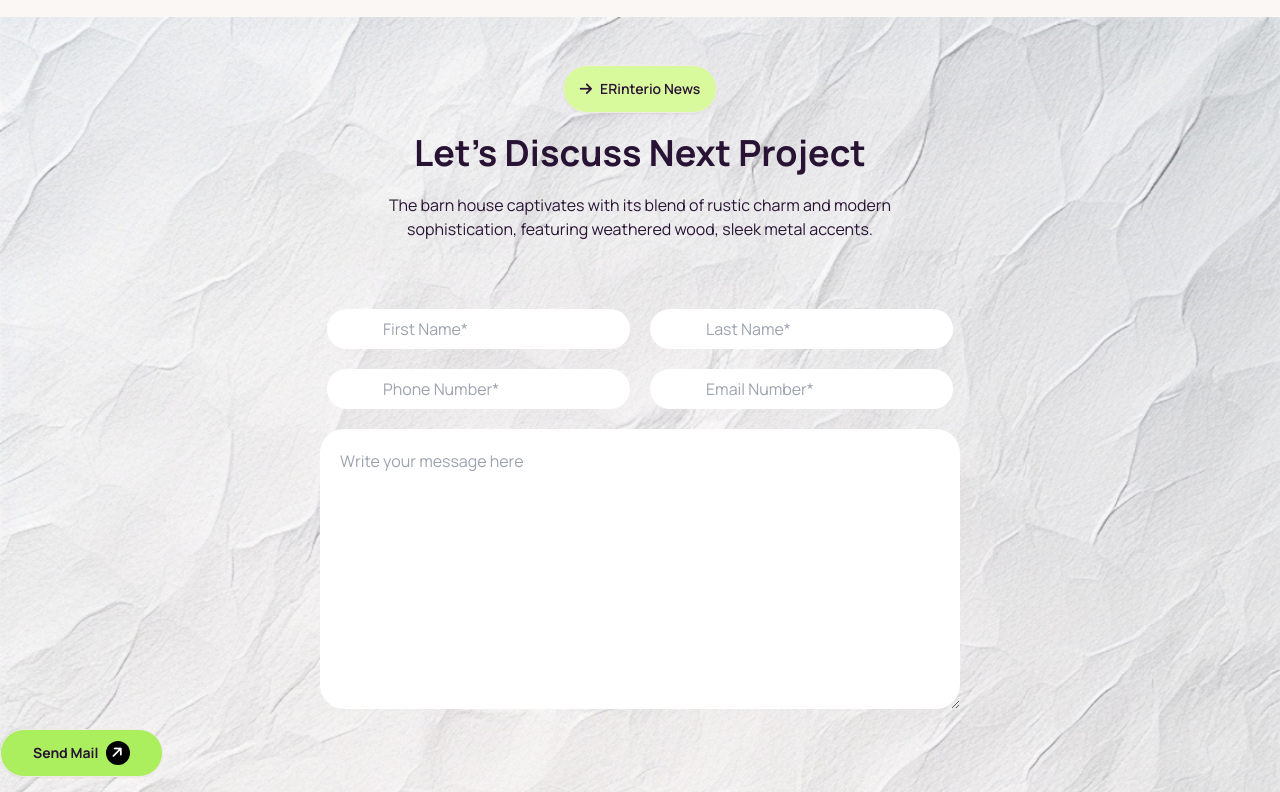
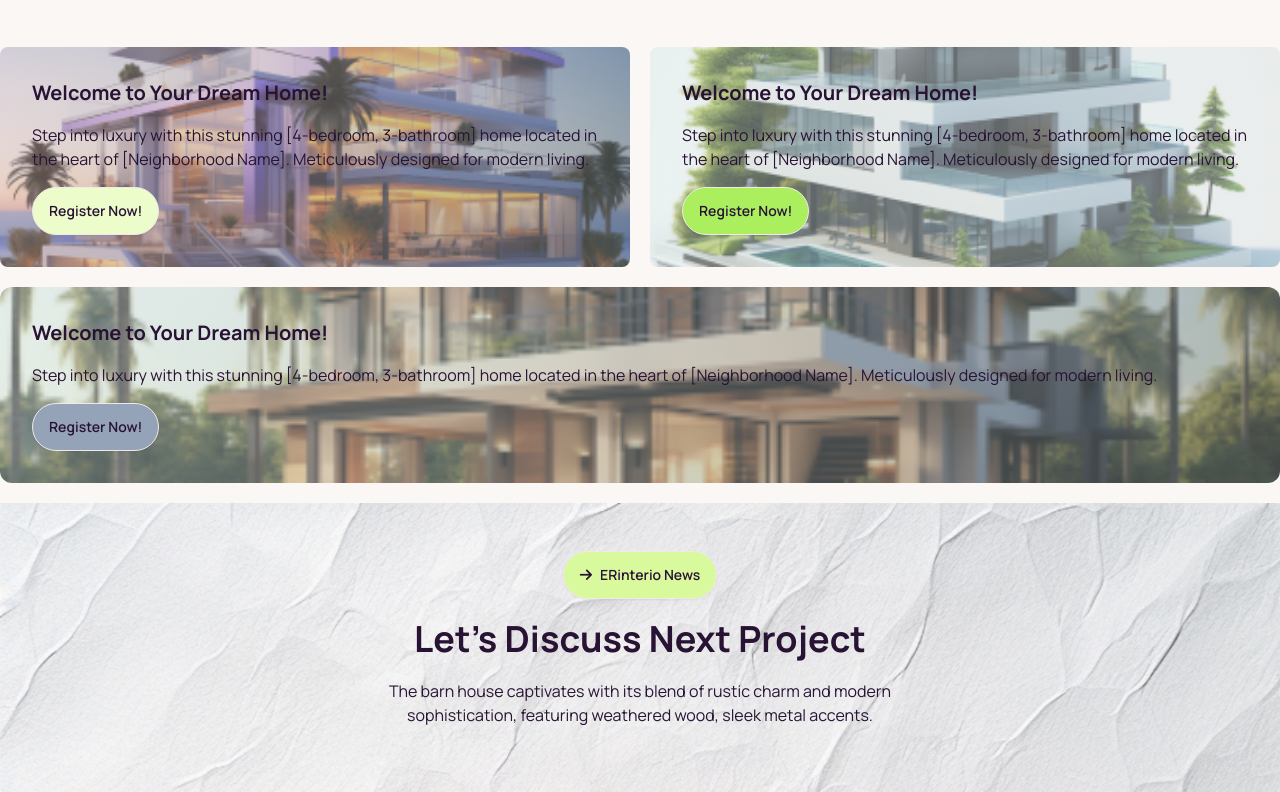
Before and after one commit to dilara369/Assignment-3, a plain HTML site: page index.html in a window 1280 px wide. Shown: the part 2626-3418 px from the top of the page. Drawn offline with nearby package versions, Linux system fonts and the light colour scheme.

Commit message:
third commit

```diff
--- a/index.html
+++ b/index.html
@@ -127,7 +127,7 @@
           class="w-4/5 mx-auto lg:flex justify-center items-center space-x-8 p-5 max-sm:space-y-5"
         >
           <div class="space-y-3">
-            <button class="btn rounded-3xl px-8 py-0 bg-white">
+            <button class="btn rounded-3xl px-8 py-0 bg-white max-sm:items-center justify-center">
               <i class="fa-solid fa-arrow-right"></i>About Us
             </button>
             <h1
@@ -293,6 +293,37 @@
           </div>
         </div>
       </section>
+    <!-- unique section    -->
+    <div class="grid lg:grid-cols-2 grid-cols-1 gap-5 mt-[50px]">
+      <div class="bg-slate-300 h-auto rounded-lg imageone">
+        <div class="p-8 space-y-4">
+          <h1 class="text-xl font-bold">Welcome to Your Dream Home!</h1>
+          <p>
+            Step into luxury with this stunning [4-bedroom, 3-bathroom] home located in the heart of [Neighborhood Name]. Meticulously designed for modern living.
+          </p>
+          <button class="btn bg-lime-100 hover:border-red-300">Register Now!</button>
+        </div>
+      </div>
+      <div class="bg-slate-500 h-auto rounded-lg imagetwo">
+        <div class="p-8 space-y-4">
+          <h1 class="text-xl font-bold">Welcome to Your Dream Home!</h1>
+          <p>
+            Step into luxury with this stunning [4-bedroom, 3-bathroom] home located in the heart of [Neighborhood Name]. Meticulously designed for modern living.
+          </p>
+          <button class="btn bg-button">Register Now!</button>
+        </div>
+      </div>
+      <div class="bg-slate-600 h-auto lg:col-span-2 rounded-xl imagethree">
+        <div class="p-8 space-y-4">
+          <h1 class="text-xl font-bold">Welcome to Your Dream Home!</h1>
+          <p>
+            Step into luxury with this stunning [4-bedroom, 3-bathroom] home located in the heart of [Neighborhood Name]. Meticulously designed for modern living.
+          </p>
+          <button class="btn bg-button hover:border-2 hover:border-red-300 bg-slate-400">Register Now!</button>
+        </div>
+      </div>
+    </div>
+<!-- unique section end  -->
       <!-- Let’s Discuss Next Project -->
       <section class="mt-5 discuss">
           <div class="w-4/5 mx-auto text-center space-y-5 ">
@@ -305,9 +336,9 @@
           <!-- form section  -->
           <div class="py-12 ">
             <!-- 1st inbox  -->
-            <div class="lg:flex justify-center gap-5  mt-5 max-sm:space-y-4">
+            <div class="lg:flex justify-center gap-5 mt-5 max-sm:space-y-4  ">
               <input class="px-14 py-2 rounded-3xl  " type="text" name="" id="" placeholder="First Name*">
-                <input class="px-14 py-2 rounded-3xl" type="text" name="" id="" placeholder="Last Name*">
+                <input class="px-14 py-2 rounded-3xl " type="text" name="" id="" placeholder="Last Name*">
               </div>
   <!-- second line input  -->
   <div class="lg:flex justify-center gap-5  mt-5 max-sm:space-y-4  ">
@@ -317,8 +348,8 @@
       <!-- 3rd inbox -->
       <div class=" flex justify-center m-5 ">
         <textarea class="rounded-3xl p-5"  name="" id="" cols="65" rows="10" placeholder="Write your message here"></textarea> </div>
-        <div class="">
-        <a class="btn bg-button rounded-3xl px-8 py-1 font-bold"
+        <div class="flex justify-center ">
+        <a class="btn bg-button rounded-3xl px-8 py-1 font-bold max-sm:px-28 "
                 >Send Mail<i
                   class="fa-solid fa-arrow-right text-white -rotate-45 w-6 h-6 rounded-2xl bg-black p-1"
                 ></i
--- a/style.css
+++ b/style.css
@@ -8,3 +8,21 @@
     background-repeat: no-repeat;
     background-size: cover;
   }
+  .imageone{
+    background: linear-gradient(to right, rgba(216, 182, 182, 0.42), rgba(124, 135, 136, 0.486)), url('./assets/article1.png');
+    background-size: cover;
+    background-position: center;
+    background-repeat: no-repeat;
+}
+.imagetwo {
+    background: linear-gradient(to right, rgba(207, 224, 224, 0.42), rgba(214, 219, 219, 0.486)), url('./assets/article2.png');
+    background-size: cover;
+    background-position: center;
+    background-repeat: no-repeat;
+}
+.imagethree{
+    background: linear-gradient(to right, rgba(194, 218, 231, 0.42), rgba(124, 135, 136, 0.486)), url('./assets/article3.png');
+    background-size: cover;
+    background-position: center;
+    background-repeat: no-repeat;
+}
```
